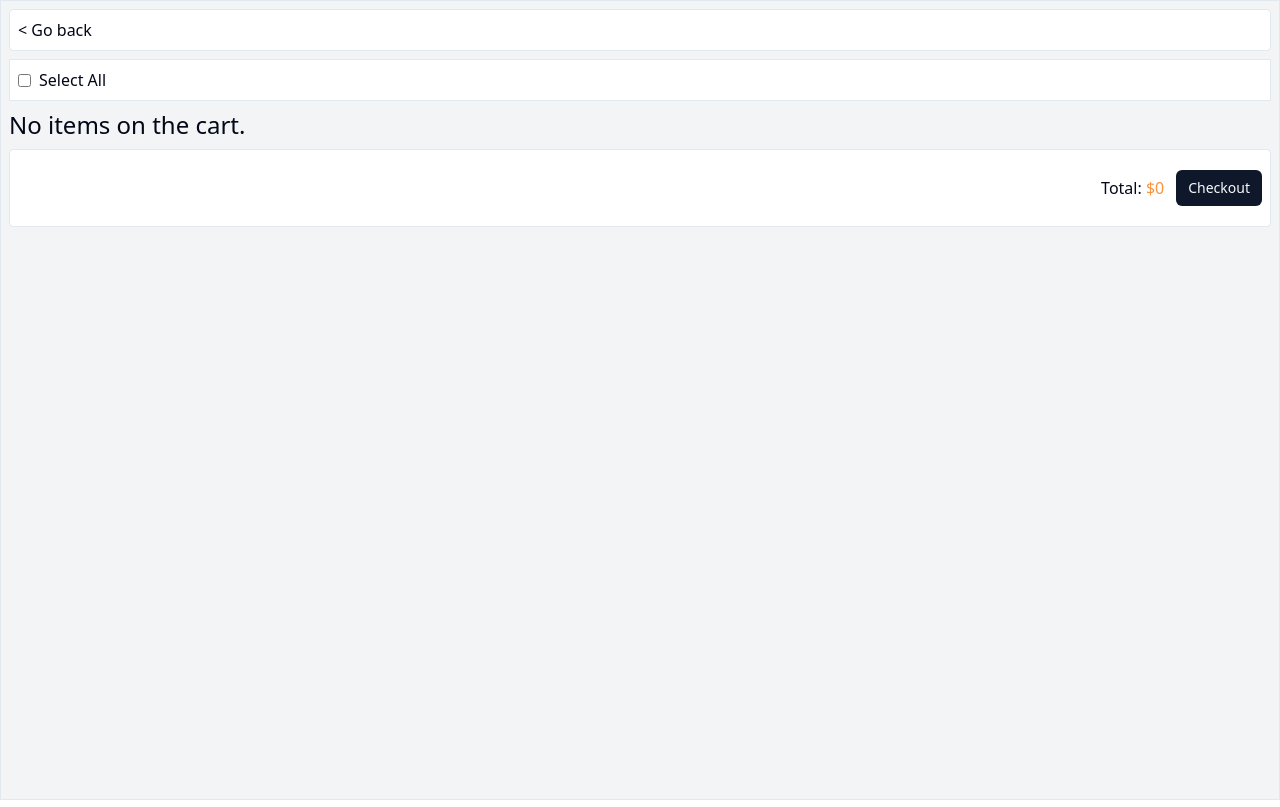
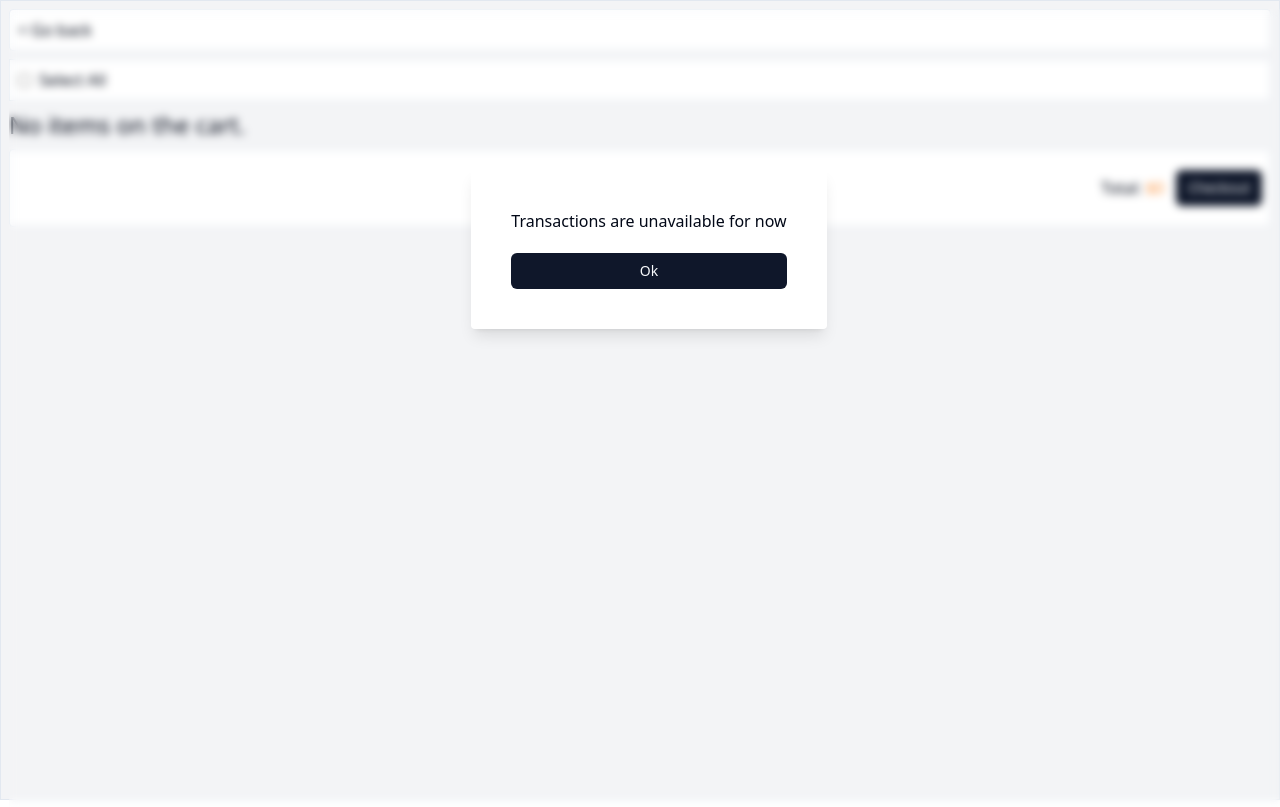
Before and after one commit to FiereEinar/shopping-cart, a React (Vite) app: page /cart in a window 1280 px wide. Both pictures are taken after a click on the button "Checkout". Built offline with nearby package versions, Linux system fonts and the light colour scheme.

Commit message:
added unavailable dialog

```diff
--- a/src/api/api.js
+++ b/src/api/api.js
@@ -47,7 +47,6 @@ const storeData = {
   addToCart: function (item, size, quantity) {
     const cartItem = new CartItem(item, size, quantity)
     storeData.cart.push(cartItem)
-    console.log(storeData.cart)
   },
 
   removeToCart: function (id) {
--- a/src/components/NavBar.jsx
+++ b/src/components/NavBar.jsx
@@ -13,7 +13,7 @@ export default function NavBar({ shoppingItems }) {
       className="flex justify-between items-center p-2 flex-wrap gap-2 bg-white rounded px-5"
     >
       <Link className="" to="/shop">
-        <span className="text-4xl">Logo</span>
+        <span className="text-4xl">Shopipi</span>
       </Link>
       <div className="flex-1 flex justify-end items-center w-full">
         <SearchBar items={shoppingItems} />
--- /dev/null
+++ b/src/components/UnavailableDialog.jsx
@@ -0,0 +1,14 @@
+import { Button } from '../components/ui/button';
+
+export default function UnavailableDialog({ message, onClose }) {
+  return (
+    <div className="absolute w-screen h-full backdrop-blur-sm flex justify-center pt-40">
+      <div className="bg-white h-fit flex flex-col gap-5 p-10 w-fit shadow-lg rounded-sm animate-[subtleShow_0.2s_ease]">
+        <h4>{message}</h4>
+        <Button onClick={onClose} size="sm">
+          Ok
+        </Button>
+      </div>
+    </div>
+  );
+}
--- a/src/pages/CartPage.jsx
+++ b/src/pages/CartPage.jsx
@@ -2,10 +2,12 @@ import storeData from '../api/api.js';
 import { Link } from 'react-router-dom';
 import { Button } from '../components/ui/button.jsx';
 import { useState } from 'react';
+import UnavailableDialog from '@/components/UnavailableDialog.jsx';
 
 export default function CartPage() {
   const [cartItems, setCartItems] = useState(storeData.getCartItems());
   const [selectAll, setSelectAll] = useState(false);
+  const [unavailableDialog, setUnavailableDialog] = useState(false);
 
   const totalPrice = cartItems.reduce((total, cart) => {
     if (selectAll || cart.selected) {
@@ -40,7 +42,13 @@ export default function CartPage() {
   };
 
   return (
-    <div className="border flex flex-col gap-2 p-2 min-h-screen bg-gray-100">
+    <div className="relative border flex flex-col gap-2 p-2 min-h-screen bg-gray-100">
+      {unavailableDialog && (
+        <UnavailableDialog
+          onClose={() => setUnavailableDialog((prev) => !prev)}
+          message="Transactions are unavailable for now"
+        />
+      )}
       <div className="bg-white rounded border p-2">
         <Link to="/shop">{'<'} Go back</Link>
       </div>
@@ -101,7 +109,7 @@ export default function CartPage() {
             Total: <span className="text-orange-400">${totalPrice}</span>
           </p>
           <Button
-            onClick={() => alert('Transactions are unavailable for now.')}
+            onClick={() => setUnavailableDialog((prev) => !prev)}
             size="sm"
           >
             Checkout
--- a/src/pages/ItemPage.jsx
+++ b/src/pages/ItemPage.jsx
@@ -6,10 +6,12 @@ import ProductSection from '../components/ProductSection.jsx';
 import CategorySection from '../components/CategorySection.jsx';
 import AddToCartDialog from '../components/AddToCartDialog.jsx';
 import { useState, useEffect } from 'react';
+import UnavailableDialog from '@/components/UnavailableDialog.jsx';
 
 export default function ItemPage() {
   const navigate = useNavigate();
   const [cartOpen, setCartOpen] = useState(false);
+  const [unavailableDialog, setUnavailableDialog] = useState(false);
 
   const { itemId } = useParams();
   const { shopItems } = useLoaderData();
@@ -38,6 +40,12 @@ export default function ItemPage() {
         </Button>
       </div>
       {cartOpen && <AddToCartDialog item={item} openToggler={toggleCartOpen} />}
+      {unavailableDialog && (
+        <UnavailableDialog
+          onClose={() => setUnavailableDialog((prev) => !prev)}
+          message="Transactions are unavailable for now"
+        />
+      )}
       {item ? (
         <>
           <section
@@ -66,7 +74,7 @@ export default function ItemPage() {
                   Add to Cart
                 </Button>
                 <Button
-                  onClick={() => alert('Transactions are unavailable for now')}
+                  onClick={() => setUnavailableDialog((prev) => !prev)}
                   size="sm"
                 >
                   Buy Now
```
Also changed, not shown: 5 other files (tests, documents, lock files or other folders).
